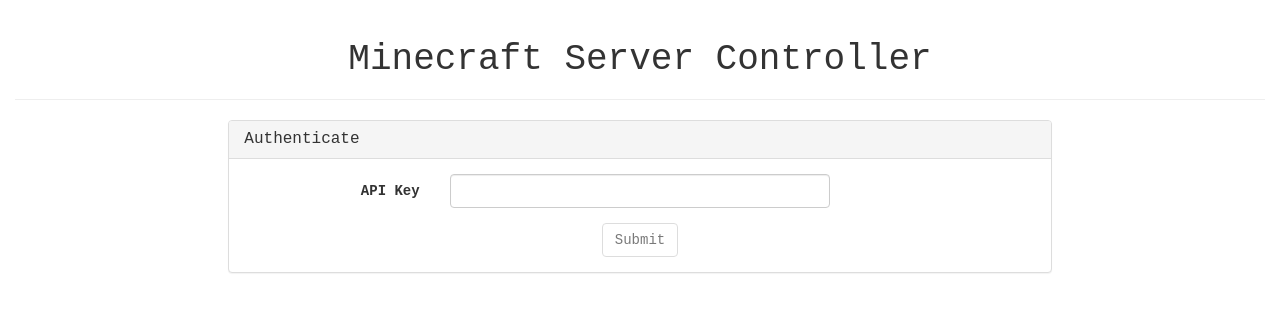
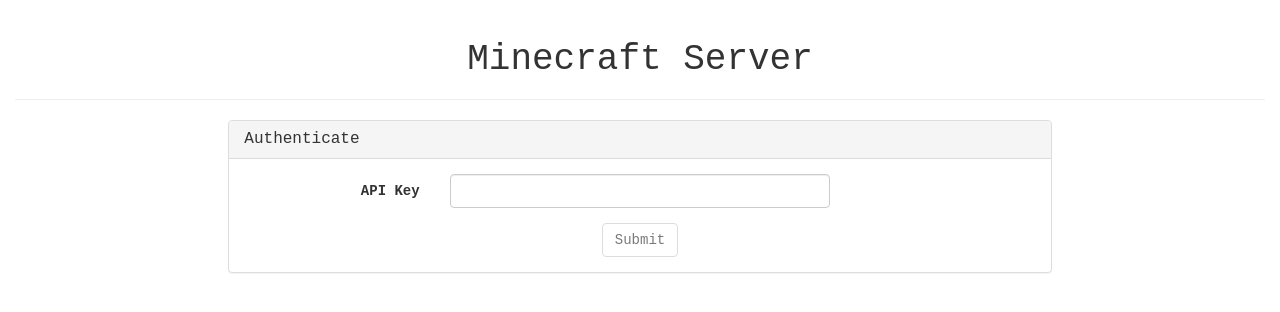
Before and after one commit to bentsherman/minecraft-server, a website: page docs/index.html in a window 1280 px wide. Drawn offline with nearby package versions, Linux system fonts and the light colour scheme.

Commit message:
Fixed favicon

```diff
--- a/docs/index.html
+++ b/docs/index.html
@@ -5,6 +5,7 @@
 	<meta charset="utf-8">
 	<meta name="viewport" content="width=device-width, initial-scale=1.0">
 
+	<link rel="shortcut icon" href="favicon.ico">
 	<link rel="stylesheet" href="https://maxcdn.bootstrapcdn.com/bootstrap/3.4.0/css/bootstrap.min.css">
 	<link rel="stylesheet" href="css/style.css">
 
@@ -14,7 +15,7 @@
 <body>
 	<div class="container-fluid">
 		<div class="page-header text-center">
-			<h1>Minecraft Server Controller</h1>
+			<h1>Minecraft Server</h1>
 		</div>
 
 		<div class="row" ng-controller="HomeCtrl">
```
